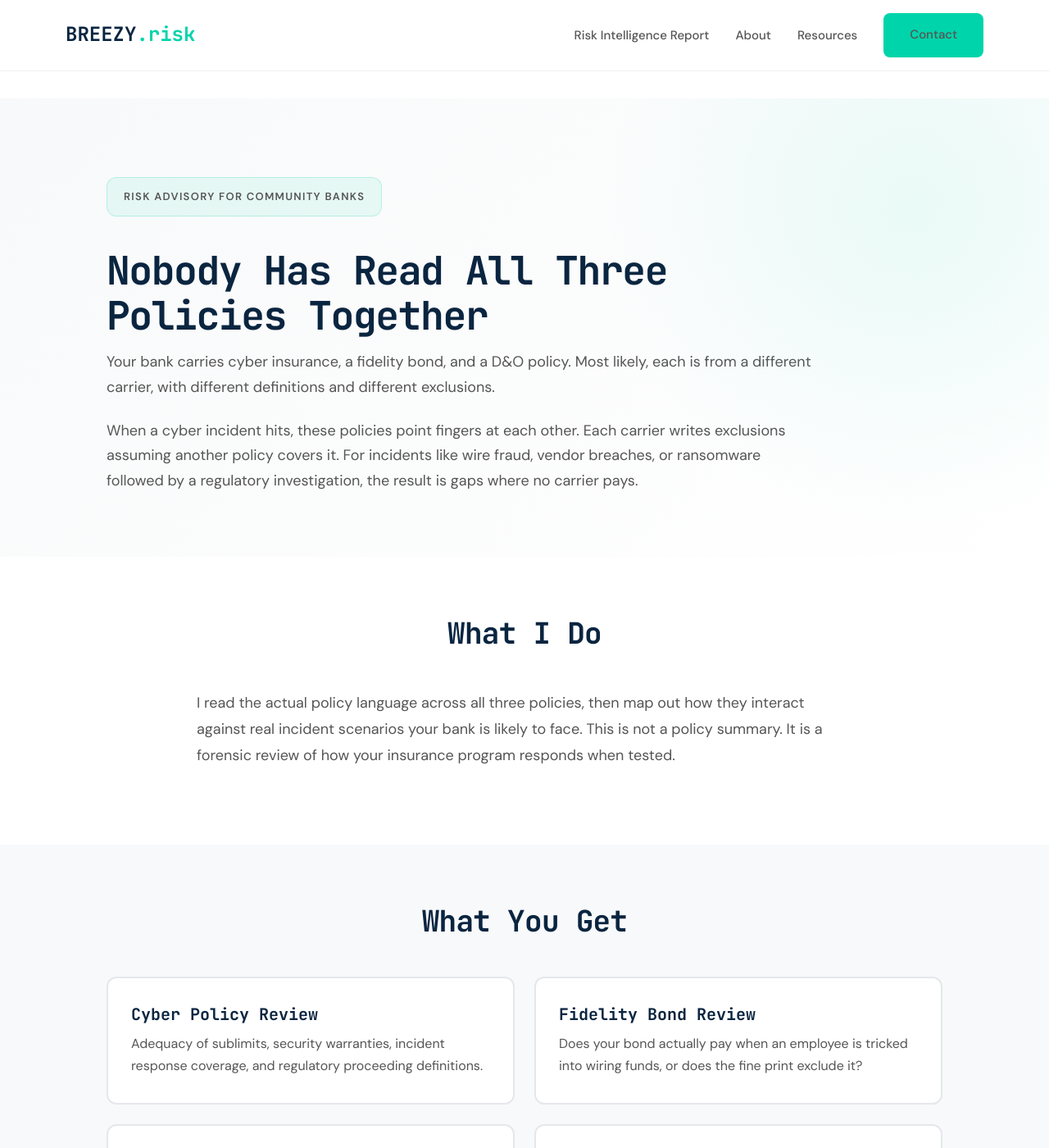
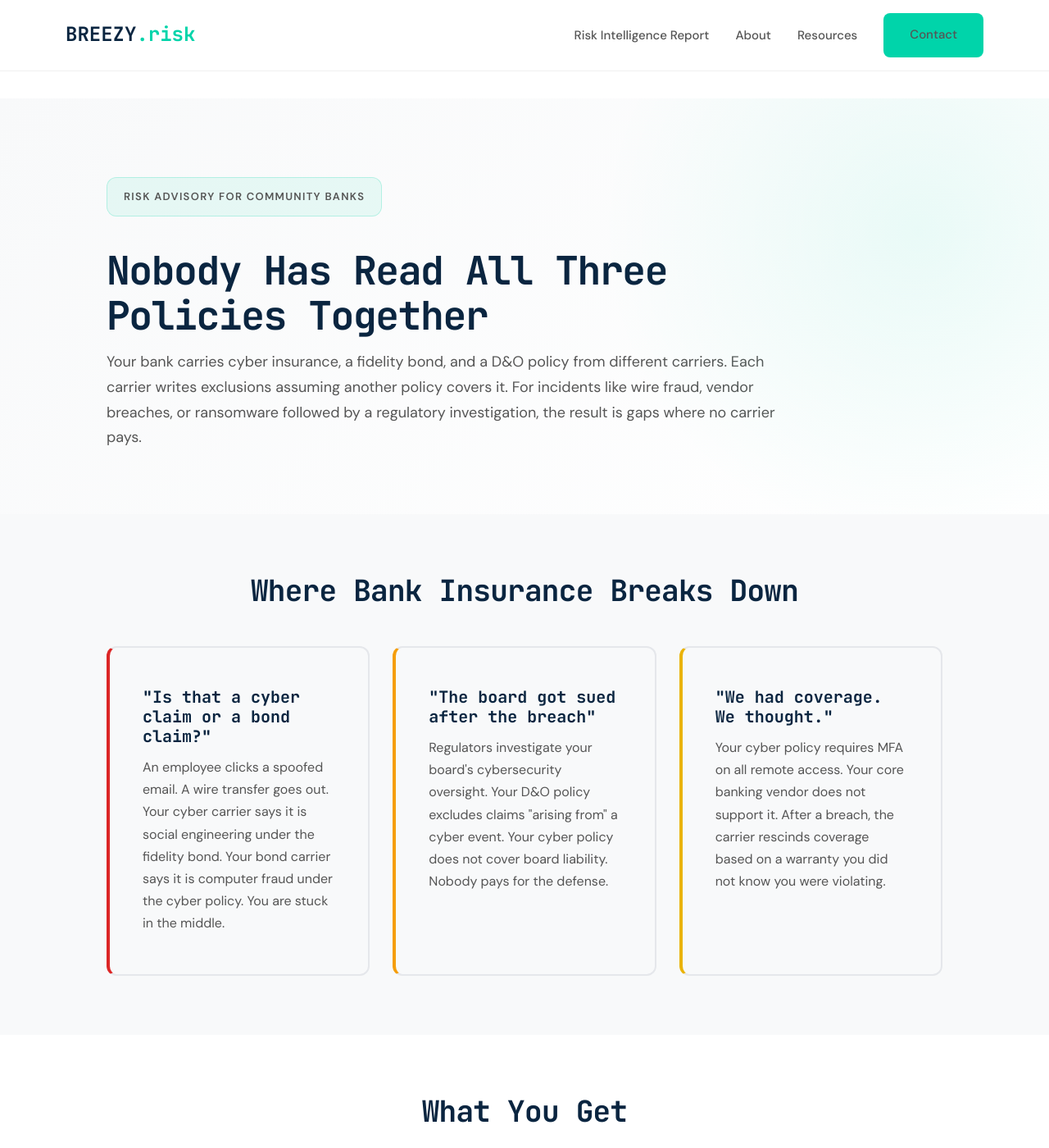
Before and after one commit to joeproe1/breezyins.com, a Jekyll site: the page built from community-bank-insurance.html, in a window 1280 px wide and 1400 px high. Shown: the whole window at 82% size. Built offline with Jekyll 4.4.1, drawn with Linux system fonts in a browser that asks for light colours; some of the changed text lies outside the part shown.

Commit message:
Condense   bank page to half length

```diff
--- a/community-bank-insurance.html
+++ b/community-bank-insurance.html
@@ -78,95 +78,55 @@
   font-size: 18px;
   line-height: 1.8;
 }
-.bank-narrow {
-  max-width: 800px;
-  margin: 0 auto;
-}
-.bank-narrow p {
-  font-size: 18px;
-  line-height: 1.8;
-  color: var(--text-secondary);
-  margin: 0 0 20px;
-}
-.bank-deliverables {
+.bank-problem-grid {
   display: grid;
-  grid-template-columns: repeat(2, 1fr);
-  gap: 24px;
+  grid-template-columns: repeat(3, 1fr);
+  gap: 28px;
   max-width: 1100px;
   margin: 0 auto;
 }
-.bank-deliverable {
-  background: #fff;
+.bank-problem-card {
+  background: var(--bg-light);
   border-radius: 12px;
-  padding: 32px 28px;
+  padding: 48px 40px;
   border: 2px solid var(--border);
   transition: all 0.3s;
 }
-.bank-deliverable:hover {
-  border-color: var(--accent);
-}
-.bank-deliverable h3 {
+.bank-problem-card:nth-child(1) { border-left: 4px solid #DC2626; }
+.bank-problem-card:nth-child(2) { border-left: 4px solid #F59E0B; }
+.bank-problem-card:nth-child(3) { border-left: 4px solid #EAB308; }
+.bank-problem-card:hover { border-color: var(--accent); }
+.bank-problem-card h3 {
   font-size: 20px;
   color: var(--primary);
-  margin: 0 0 10px;
+  margin: 0 0 12px;
   font-weight: 700;
 }
-.bank-deliverable p {
+.bank-problem-card p {
   font-size: 16px;
   line-height: 1.7;
   color: var(--text-secondary);
   margin: 0;
 }
-.bank-deliverable.full-width {
-  grid-column: 1 / -1;
-  background: rgba(0, 212, 170, 0.06);
-  border-color: rgba(0, 212, 170, 0.22);
-}
-.bank-board {
+.bank-deliverables {
   max-width: 800px;
   margin: 0 auto;
 }
-.bank-board p {
+.bank-deliverables ul {
+  list-style: none;
+  padding: 0;
+  margin: 0;
+}
+.bank-deliverables li {
+  padding: 16px 0;
+  border-bottom: 1px solid var(--border);
   font-size: 18px;
-  line-height: 1.8;
+  line-height: 1.7;
   color: var(--text-secondary);
-  margin: 0 0 20px;
 }
-.bank-board .board-quote {
-  background: var(--bg-light);
-  border-left: 4px solid var(--accent);
-  padding: 24px 28px;
-  border-radius: 0 12px 12px 0;
-  margin: 28px 0;
-  font-size: 18px;
-  font-style: italic;
+.bank-deliverables li:last-child { border-bottom: none; }
+.bank-deliverables li strong {
   color: var(--primary);
-  line-height: 1.7;
-}
-.bank-start {
-  max-width: 800px;
-  margin: 0 auto;
-}
-.bank-start p {
-  font-size: 18px;
-  line-height: 1.8;
-  color: var(--text-secondary);
-  margin: 0 0 20px;
-}
-.bank-start ol {
-  font-size: 18px;
-  line-height: 1.8;
-  color: var(--text-secondary);
-  margin: 0 0 20px;
-  padding-left: 24px;
-}
-.bank-start ol li {
-  margin-bottom: 8px;
-}
-.bank-start .start-note {
-  font-size: 16px;
-  color: var(--text-secondary);
-  margin-top: 24px;
 }
 .bank-cta {
   background: #fff;
@@ -186,7 +146,7 @@
   color: #fff;
   margin-bottom: 16px;
   line-height: 1.2;
-  max-width: 640px;
+  max-width: 700px;
   margin-left: auto;
   margin-right: auto;
 }
@@ -221,22 +181,11 @@
   font-size: 13px;
   color: rgba(255, 255, 255, .65);
 }
-.bank-credibility {
-  max-width: 800px;
-  margin: 0 auto;
-  text-align: center;
-}
-.bank-credibility p {
-  font-size: 18px;
-  line-height: 1.8;
-  color: var(--text-secondary);
-  margin: 0 0 16px;
-}
 @media (max-width: 968px) {
   .bank-hero h1 { font-size: 36px; }
   .bank-breadcrumb { font-size: 12px; padding: 10px 16px; }
-  .bank-deliverables { grid-template-columns: 1fr; }
-  .bank-deliverable.full-width { grid-column: 1; }
+  .bank-problem-grid { grid-template-columns: 1fr; }
+  .bank-problem-card { padding: 36px 28px; }
 }
 @media (max-width: 768px) {
   .bank-hero { padding: 86px 0 50px; }
@@ -247,124 +196,59 @@
 }
 </style>
 
-<!-- Hero: The Problem -->
+<!-- Hero -->
 <section class="bank-hero">
   <div class="container bank-wrap">
     <div class="bank-breadcrumb">Risk Advisory for Community Banks</div>
     <h1>Nobody Has Read All Three Policies Together</h1>
     <p class="bank-subhead">
-      Your bank carries cyber insurance, a fidelity bond, and a D&O policy. Most likely, each is from a different carrier, with different definitions and different exclusions.
-    </p>
-    <p class="bank-subhead">
-      When a cyber incident hits, these policies point fingers at each other. Each carrier writes exclusions assuming another policy covers it. For incidents like wire fraud, vendor breaches, or ransomware followed by a regulatory investigation, the result is gaps where no carrier pays.
+      Your bank carries cyber insurance, a fidelity bond, and a D&amp;O policy from different carriers. Each carrier writes exclusions assuming another policy covers it. For incidents like wire fraud, vendor breaches, or ransomware followed by a regulatory investigation, the result is gaps where no carrier pays.
     </p>
   </div>
 </section>
 
-<!-- What I Do -->
-<section class="bank-section">
+<!-- Where It Breaks Down -->
+<section class="bank-section alt">
   <div class="container bank-wrap">
     <div class="bank-center">
-      <h2>What I Do</h2>
+      <h2>Where Bank Insurance Breaks Down</h2>
     </div>
-    <div class="bank-narrow">
-      <p>
-        I read the actual policy language across all three policies, then map out how they interact against real incident scenarios your bank is likely to face. This is not a policy summary. It is a forensic review of how your insurance program responds when tested.
-      </p>
+
+    <div class="bank-problem-grid">
+      <div class="bank-problem-card">
+        <h3>"Is that a cyber claim or a bond claim?"</h3>
+        <p>An employee clicks a spoofed email. A wire transfer goes out. Your cyber carrier says it is social engineering under the fidelity bond. Your bond carrier says it is computer fraud under the cyber policy. You are stuck in the middle.</p>
+      </div>
+
+      <div class="bank-problem-card">
+        <h3>"The board got sued after the breach"</h3>
+        <p>Regulators investigate your board's cybersecurity oversight. Your D&amp;O policy excludes claims "arising from" a cyber event. Your cyber policy does not cover board liability. Nobody pays for the defense.</p>
+      </div>
+
+      <div class="bank-problem-card">
+        <h3>"We had coverage. We thought."</h3>
+        <p>Your cyber policy requires MFA on all remote access. Your core banking vendor does not support it. After a breach, the carrier rescinds coverage based on a warranty you did not know you were violating.</p>
+      </div>
     </div>
   </div>
 </section>
 
 <!-- What You Get -->
-<section class="bank-section alt">
+<section class="bank-section">
   <div class="container bank-wrap">
     <div class="bank-center">
       <h2>What You Get</h2>
+      <p>I read the actual policy language across all three policies, then map how they interact against real incident scenarios your bank is likely to face.</p>
     </div>
 
     <div class="bank-deliverables">
-      <div class="bank-deliverable">
-        <h3>Cyber Policy Review</h3>
-        <p>Adequacy of sublimits, security warranties, incident response coverage, and regulatory proceeding definitions.</p>
-      </div>
-
-      <div class="bank-deliverable">
-        <h3>Fidelity Bond Review</h3>
-        <p>Does your bond actually pay when an employee is tricked into wiring funds, or does the fine print exclude it?</p>
-      </div>
-
-      <div class="bank-deliverable">
-        <h3>D&amp;O Review (Cyber Angle)</h3>
-        <p>If regulators or shareholders come after your board post-breach, does your D&amp;O respond or exclude cyber events?</p>
-      </div>
-
-      <div class="bank-deliverable">
-        <h3>Policy Interaction Map</h3>
-        <p>Which policy responds, which denies, and where the seams are. Mapped against the incident scenarios that matter for your bank.</p>
-      </div>
-
-      <div class="bank-deliverable">
-        <h3>Recommendations</h3>
-        <p>What to fix and how. Specific, actionable steps you can take to your broker or directly to your carriers.</p>
-      </div>
-
-      <div class="bank-deliverable">
-        <h3>Executive Summary with Risk Scorecard</h3>
-        <p>Board-ready overview with uninsured exposure quantified in dollar terms.</p>
-      </div>
-    </div>
-  </div>
-</section>
-
-<!-- Why This Matters -->
-<section class="bank-section">
-  <div class="container bank-wrap">
-    <div class="bank-center">
-      <h2>Why This Matters for You and Your Board</h2>
-    </div>
-    <div class="bank-board">
-      <p>
-        Regulators increasingly expect boards to understand their bank's cyber risk posture. Whether your examiner is from the FDIC, OCC, or NCUA, the question is the same:
-      </p>
-      <div class="board-quote">
-        "How do you know your insurance is adequate?"
-      </div>
-      <p>
-        They expect a better answer than "Our broker said we are covered." This report gives you that answer, with the analysis behind it.
-      </p>
-    </div>
-  </div>
-</section>
-
-<!-- Getting Started -->
-<section class="bank-section alt">
-  <div class="container bank-wrap">
-    <div class="bank-center">
-      <h2>What I Need from You to Get Started</h2>
-    </div>
-    <div class="bank-start">
-      <p>Three documents (full policies, not just the declarations pages):</p>
-      <ol>
-        <li>Your current cyber insurance policy</li>
-        <li>Your fidelity bond / financial institution bond</li>
-        <li>Your D&amp;O policy</li>
-      </ol>
-      <p>Plus some basic information about your bank: name, asset size, number of employees, and primary regulator.</p>
-      <p class="start-note">That is it. No lengthy onboarding process, no months of engagement. I review the policies, map the interactions, and deliver the findings.</p>
-    </div>
-  </div>
-</section>
-
-<!-- About -->
-<section class="bank-section">
-  <div class="container bank-wrap">
-    <div class="bank-credibility">
-      <p>
-        <strong>Joerg Proeve, Principal Risk Advisor</strong> has a 20+ year career in insurance spanning carriers, MGAs, and insurance startups. Former VP at CNA and AVP at Chubb. Former COO at a cyber insurance MGA. Early career in cybersecurity. MBA and Masters in Electrical Engineering.
-      </p>
-      <p>
-        <a href="{{ '/about/' | relative_url }}" style="color:#00D4AA; font-weight:600;">Read full background &rarr;</a>
-      </p>
+      <ul>
+        <li><strong>Cyber policy review:</strong> Sublimits, security warranties, incident response coverage</li>
+        <li><strong>Fidelity bond review:</strong> Does your bond actually pay when an employee is tricked into wiring funds, or does the fine print exclude it?</li>
+        <li><strong>D&amp;O review (cyber angle):</strong> If regulators come after your board post-breach, does your D&amp;O respond or exclude cyber events?</li>
+        <li><strong>Policy interaction map:</strong> Which policy responds, which denies, and where the seams are</li>
+        <li><strong>Executive summary with risk scorecard:</strong> Board-ready overview, with uninsured exposure quantified in dollar terms</li>
+      </ul>
     </div>
   </div>
 </section>
@@ -372,9 +256,9 @@
 <!-- CTA -->
 <section class="bank-cta">
   <div class="bank-cta-inner">
-    <h2>Find Out Where Your Policies Disagree</h2>
+    <h2>Your Examiner Will Ask How You Know Your Insurance Is Adequate</h2>
     <p>
-      Send me the three policies. I will tell you where they overlap, where they conflict, and where no one pays.
+      They expect a better answer than "Our broker said we are covered." Send me the three policies. I will show you where they agree, where they conflict, and where no one pays.
     </p>
     <a href="{{ '/contact/' | relative_url }}" class="btn-accent">Get in Touch &rarr;</a>
     <div class="bank-cta-foot">No obligation. I will follow up within one business day.</div>
```
